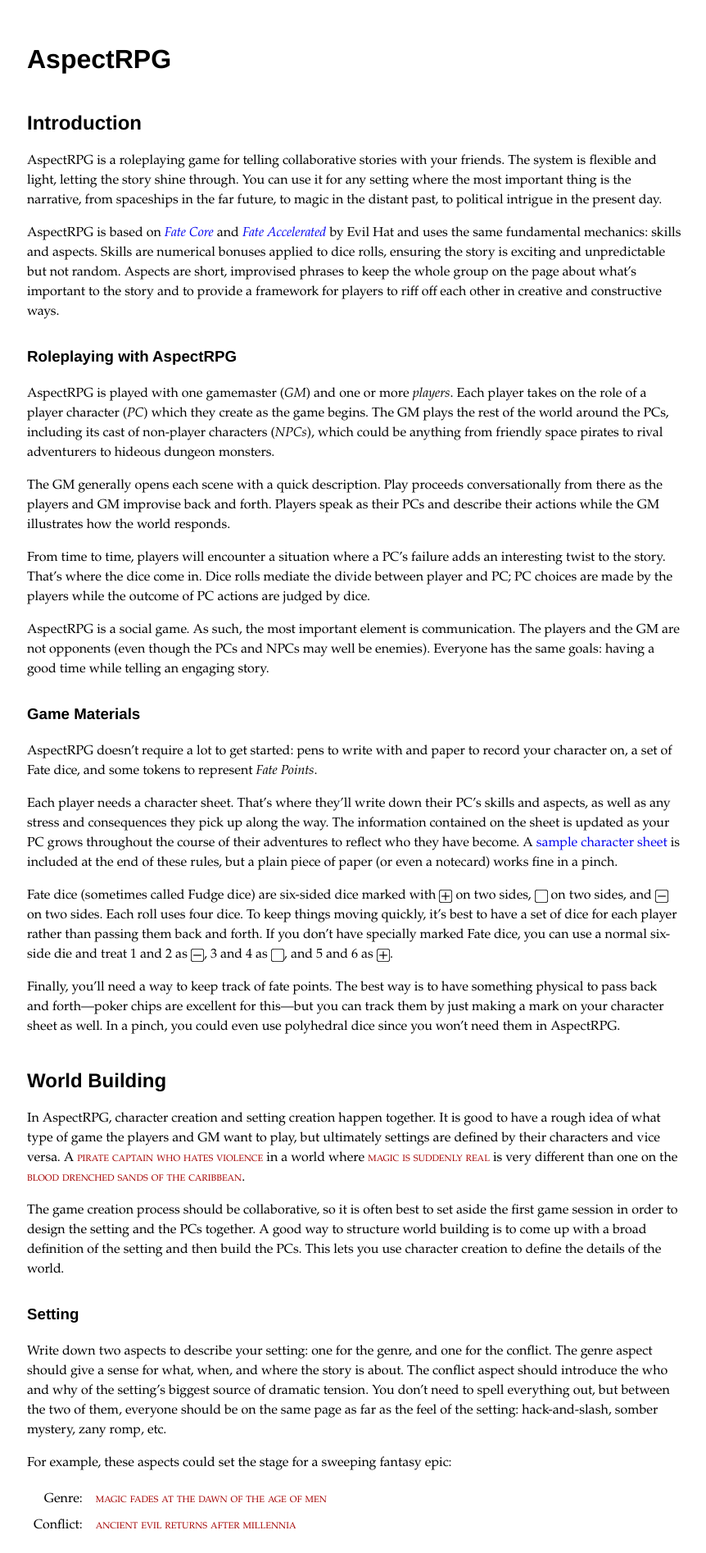
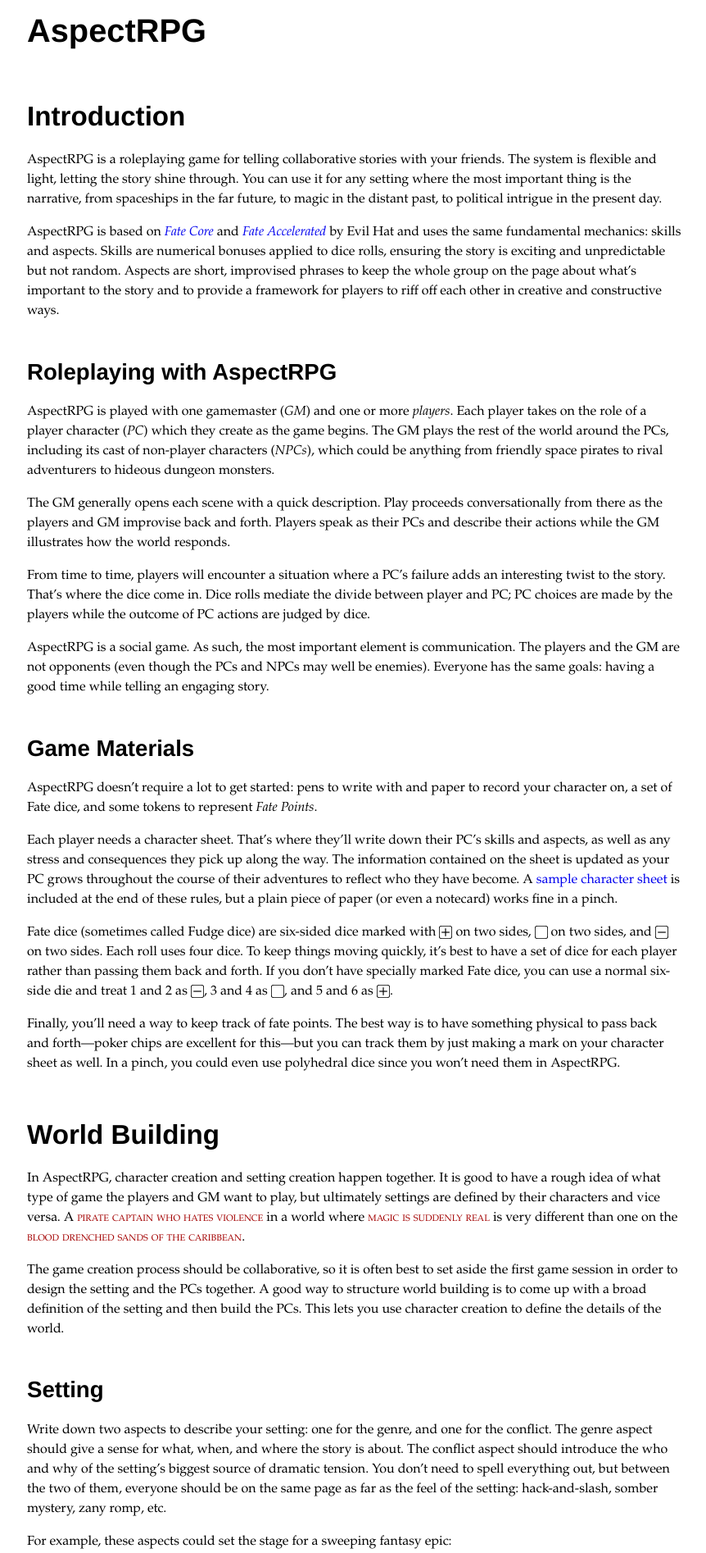
Before and after one commit to MiniFate/MiniFate, a Jekyll site: the page built from index.md, in a window 1280 px wide. Shown: the top 1894 px of the page at 82% size, without its empty margins (207-1069 px from the left). Built offline with Jekyll 4.4.1, drawn with Linux system fonts in a browser that asks for light colours.

Commit message:
Use automatic ratios to calculate font sizes
Based on: https://codyhouse.co/ds/docs/framework/typography

```diff
--- a/assets/_sass/main.scss
+++ b/assets/_sass/main.scss
@@ -10,9 +10,25 @@ $tango-dark-blue:  hsl(216,  62%, 33%);
 $tango-light-grey: hsl( 60,   6%, 97%);
 $tango-dark-grey:  hsl( 90,   2%, 33%);
 
+:root {
+  // body font size
+  --text-base-size: 1em;
+
+  // type scale
+  --text-scale-ratio: 1.2;
+  --text-xs: calc((1em / var(--text-scale-ratio)) / var(--text-scale-ratio));
+  --text-sm: calc(var(--text-xs) * var(--text-scale-ratio));
+  --text-md: calc(var(--text-sm) * var(--text-scale-ratio) * var(--text-scale-ratio));
+  --text-lg: calc(var(--text-md) * var(--text-scale-ratio));
+  --text-xl: calc(var(--text-lg) * var(--text-scale-ratio));
+  --text-xxl: calc(var(--text-xl) * var(--text-scale-ratio));
+  --text-xxxl: calc(var(--text-xxl) * var(--text-scale-ratio));
+}
+
 html {
     font-family: $serif-font-family;
     line-height: $root-line-height;
+    font-size: var(--text-base-size);
 }
 
 main {
@@ -27,6 +43,21 @@ h1, h2, h3, h4, h5, h6 {
   margin-top: 1.5em;
   margin-bottom: 0;
 }
+
+h1 {
+  margin-top: 0;
+  font-size: var(--text-xxxl);
+}
+
+h2 {font-size: var(--text-xxl);}
+
+h3 {font-size: var(--text-xl);}
+
+h4 {font-size: var(--text-lg);}
+
+h5 {font-size: var(--text-md);}
+
+small, .text_small {font-size: var(--text-small);}
 
 a {
   text-decoration: none;
```
